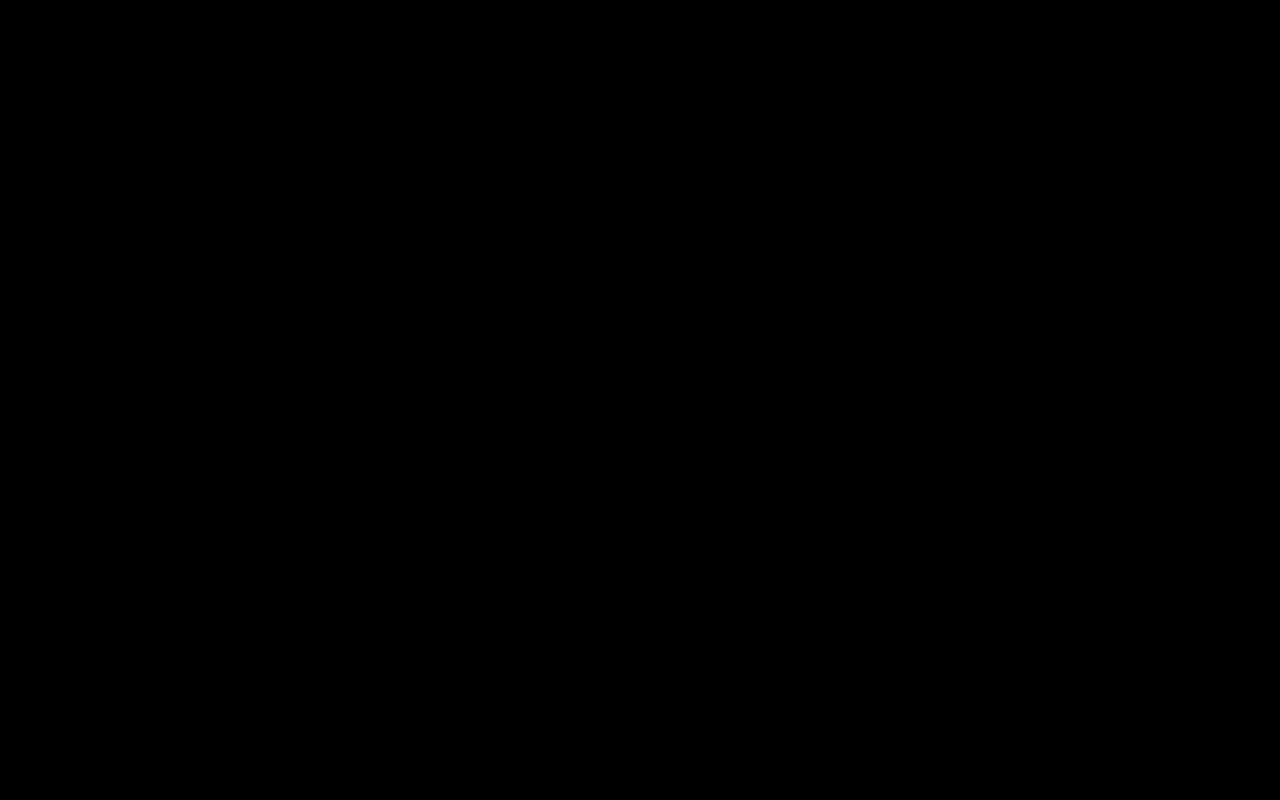
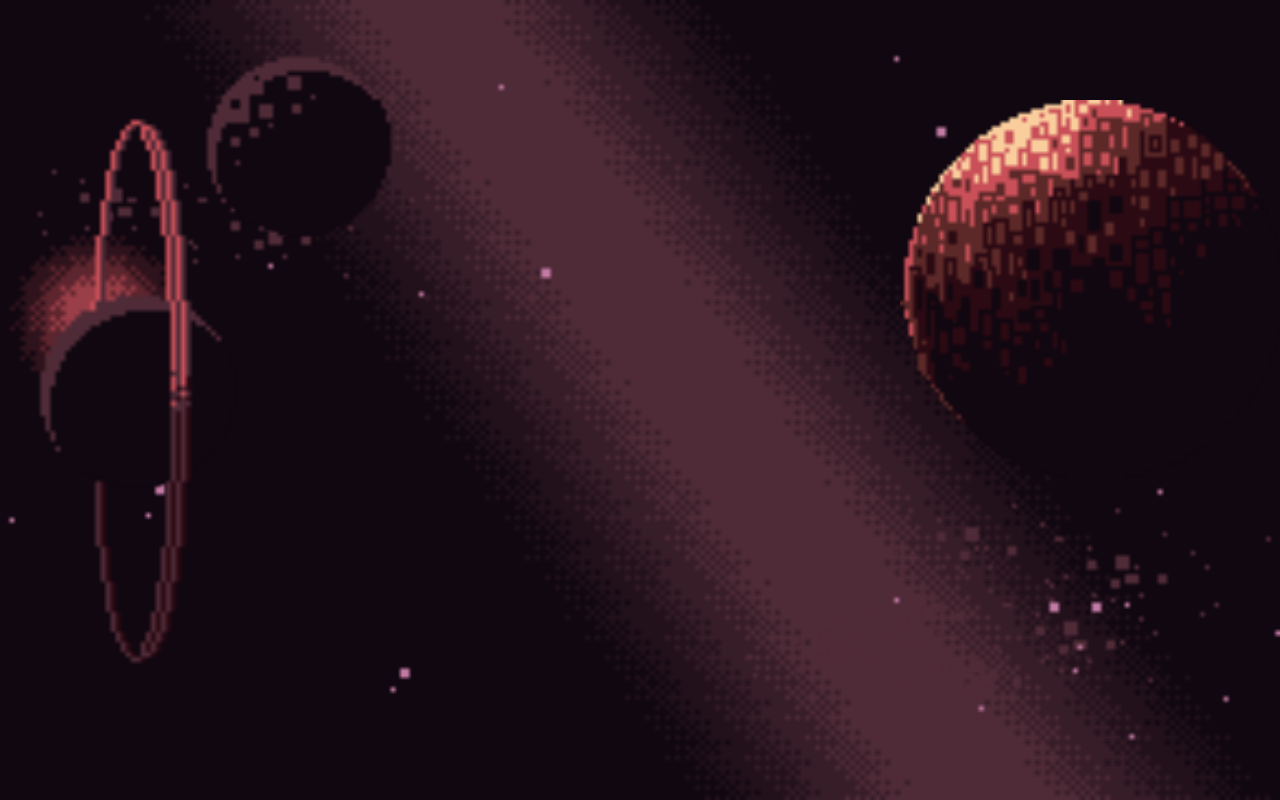
Before and after one commit to Gepoverlow/parallax-js, a plain HTML site: page index.html in a window 1280 px wide. Drawn offline with Linux system fonts and the light colour scheme.

Commit message:
got some free layers and worked the way into putting them in the html and style them

```diff
--- a/css/style.css
+++ b/css/style.css
@@ -4,6 +4,39 @@
   margin: 0;
 }
 
-body {
-  background: black;
+#container-all {
+  height: 100vh;
+  background-image: url("./space_background_pack/layers/parallax-space-backgound.png");
+  background-size: cover;
+  overflow: hidden;
 }
+
+.bg-layer {
+  position: absolute;
+  height: 100vh;
+  width: 100vw;
+  background-repeat: no-repeat;
+  background-size: contain;
+}
+
+#bg-space-big-planet {
+  background-image: url("./space_background_pack/layers/parallax-space-big-planet.png");
+  background-position-x: 900px;
+  background-position-y: 100px;
+  background-size: 30%;
+}
+
+#bg-space-far-planets {
+  background-image: url("./space_background_pack/layers/parallax-space-far-planets.png");
+  background-position: center;
+}
+
+#bg-space-ring-planet {
+  background-image: url("./space_background_pack/layers/parallax-space-ring-planet.png");
+  background-size: 20%;
+  background-position-y: 100px;
+}
+
+#bg-space-stars {
+  background-image: url("./space_background_pack/layers/parallax-space-stars.png");
+}
--- a/index.html
+++ b/index.html
@@ -10,6 +10,12 @@
     <link rel="stylesheet" href="./css/style.css" />
   </head>
   <body>
+    <div id="container-all">
+      <div id="bg-space-stars" class="bg-layer"></div>
+      <div id="bg-space-far-planets" class="bg-layer"></div>
+      <div id="bg-space-big-planet" class="bg-layer"></div>
+      <div id="bg-space-ring-planet" class="bg-layer"></div>
+    </div>
     <script src="main.js" async defer></script>
   </body>
 </html>
```
Also changed, not shown: css/space_background_pack/layers/parallax-space-backgound.png (added), css/space_background_pack/layers/parallax-space-big-planet.png (added), css/space_background_pack/layers/parallax-space-far-planets.png (added), css/space_background_pack/layers/parallax-space-ring-planet.png (added), css/space_background_pack/layers/parallax-space-stars.png (added), css/space_background_pack/license.txt (added), 3 other files.
